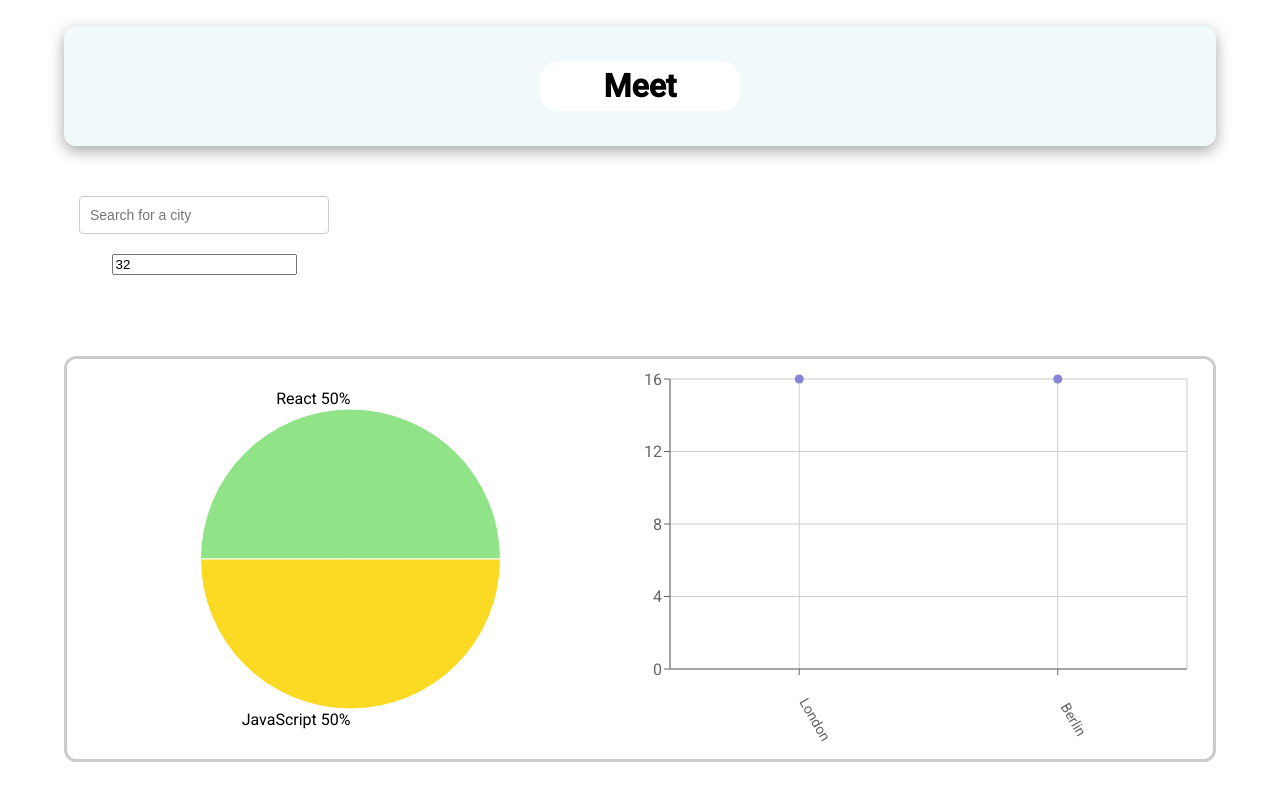
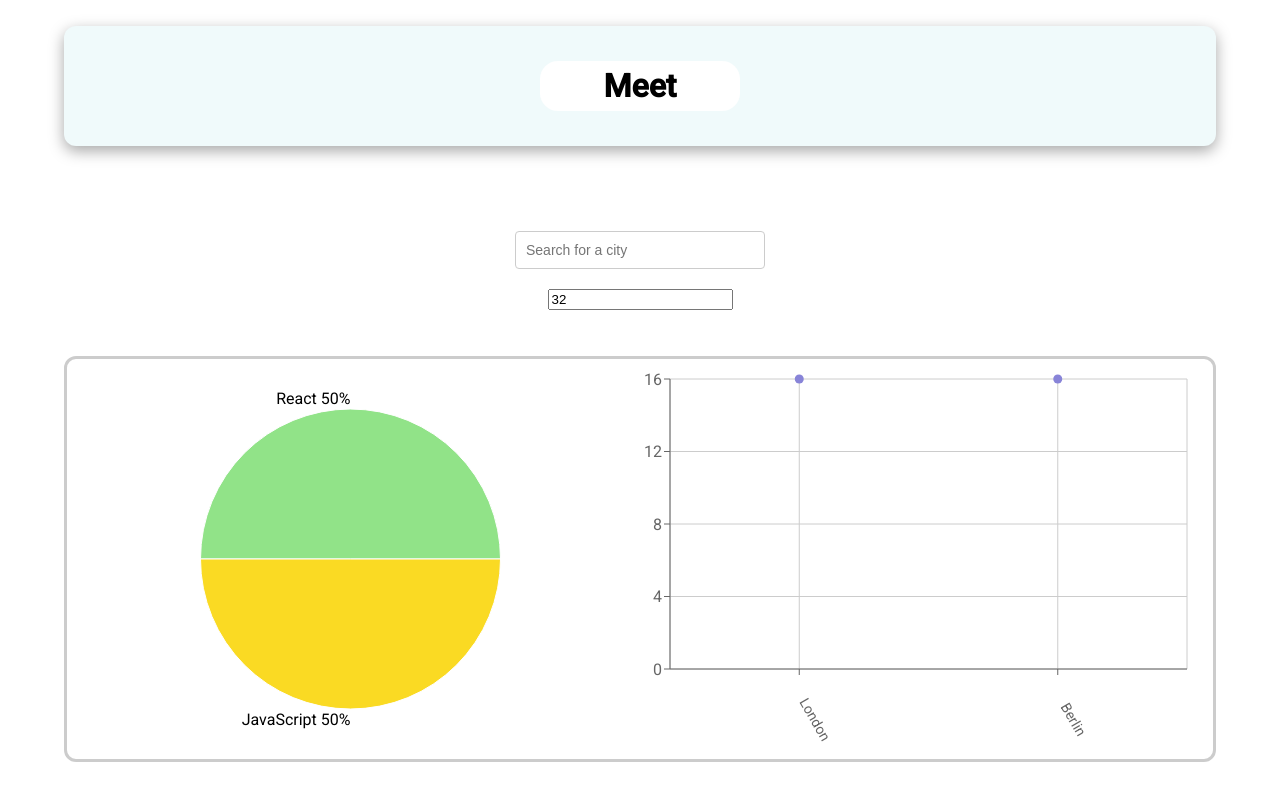
Before and after one commit to bondcab/Meet, a React (Create React App) app: page / in a window 1280 px wide. Shown: the top 800 px of the page. Built offline with nearby package versions, Linux system fonts and the light colour scheme; what atatus-spa would draw is missing.

Commit message:
Update App.js

```diff
--- a/src/App.js
+++ b/src/App.js
@@ -52,6 +52,7 @@ const App = () => {
         {errorAlert.length ? <ErrorAlert text={errorAlert} /> : null}
         {warningAlert.length ? <WarningAlert text={warningAlert} /> : null}
       </div>
+      <div className="searchCountContainer">
         <div className="searchContainers">
           <CitySearch
             allLocations={allLocations}
@@ -64,6 +65,7 @@ const App = () => {
             setErrorAlert={setErrorAlert}
           />
         </div>
+      </div>
 
       <div className="charts-container">
         <EventGenresChart events={events} />
```
Lines whose indentation alone changed are shown as unchanged.
